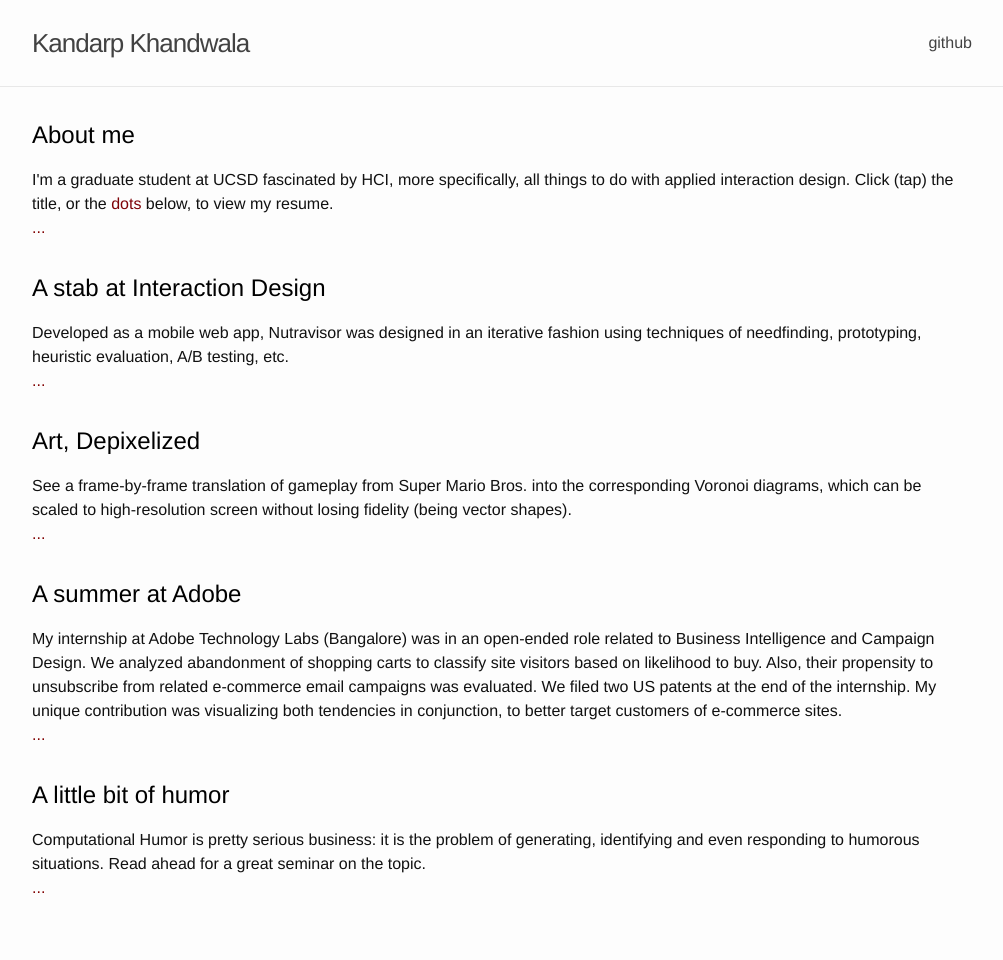
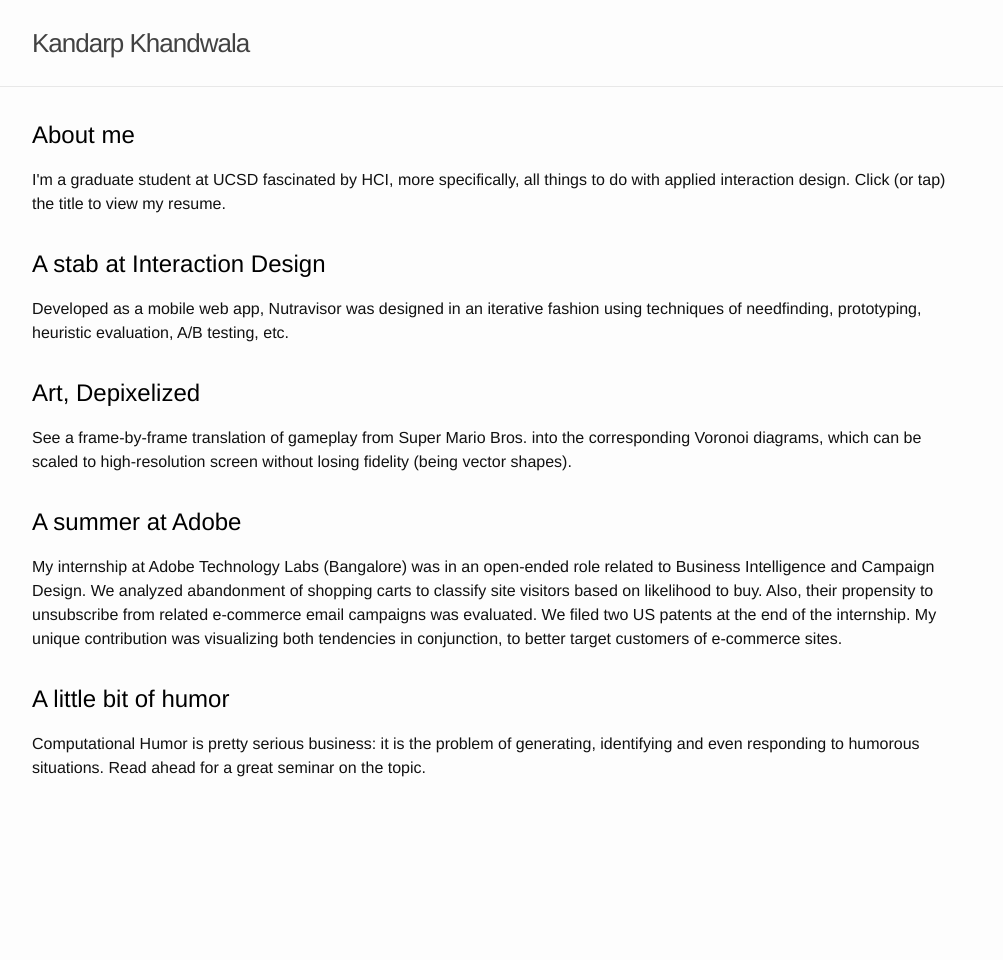
Before and after one commit to kandarpksk/kandarpksk.github.io, a Jekyll site: the page built from index.html, in a window 1280 px wide. Shown: the whole page, without its empty margins (138-1141 px from the left). Built offline with Jekyll 4.4.1, drawn with Linux system fonts in a browser that asks for light colours; after the commit the page ends 900 px from its top, so only the background shows below that.

Commit message:
chartjunk

```diff
--- a/_includes/header.html
+++ b/_includes/header.html
@@ -12,15 +12,6 @@
           <path fill="#424242" d="M18,13.516C18,14.335,17.335,15,16.516,15H1.484C0.665,15,0,14.335,0,13.516l0,0 c0-0.82,0.665-1.484,1.484-1.484h15.031C17.335,12.031,18,12.696,18,13.516L18,13.516z"/>
         </svg>
       </a>
-
-      <div class="trigger">
-        <!-- {% for my_page in site.pages %}
-          {% if my_page.title %}
-          <a class="page-link" href="{{ my_page.url | prepend: site.baseurl }}" style="text-decoration: none;">{{ my_page.title }}</a>
-          {% endif %}
-        {% endfor %} -->
-        {% include icon-github.html username=site.github_username %}
-      </div>
     </nav>
 
   </div>
--- a/_posts/2014-06-30-seminar.markdown
+++ b/_posts/2014-06-30-seminar.markdown
@@ -13,4 +13,4 @@ Contact me at ``<my first name> <my initials (hint: middle initial S)>`` at Goog
 <iframe src="https://drive.google.com/file/d/0ByQtLx_3RS9-b1ZMOTAwYkU1Z3M/preview" width="95%" height="500"></iframe>
 
 <br/>
-<div align="justify"><sup>1</sup> This was presented as a seminar for an Artificial Intelligence course, in a team of three in my junior year. It was well received, with Professor Bhattacharya (now Director, IIT Patna) commenting, <i>"Foundation, technique, recent advances - all aspects were dealt with with aplomb and insight. A model seminar, no doubt."</i></div>
+<div align="justify"><sup>1</sup> This was presented as a seminar for an Artificial Intelligence course, in a team of three during my junior year. It was well received, with Professor Bhattacharya (now Director, IIT Patna) commenting, <i>"Foundation, technique, recent advances - all aspects were dealt with with aplomb and insight. A model seminar, no doubt."</i></div>
--- a/_posts/2093-08-14-about.markdown
+++ b/_posts/2093-08-14-about.markdown
@@ -2,7 +2,7 @@
 title: "About me"
 layout: page
 permalink: /about
-excerpt: I'm a graduate student at UCSD fascinated by HCI, more specifically, all things to do with applied interaction design. Click (tap) the title, or the <span style="color:#7e0308">dots</span> below, to view my resume.<br/>
+excerpt: I'm a graduate student at UCSD fascinated by HCI, more specifically, all things to do with applied interaction design. Click (or tap) the title to view my resume.<br/>
 ---
 [//]: # (Hack to avoid previewing the PDF!)
 I'm a graduate student at UCSD fascinated by HCI, more specifically, interaction design and information visualization. Download my resume [here](https://drive.google.com/file/d/0ByQtLx_3RS9-UXRTempLQXB5TEk/view?usp=sharing) (last updated: October 2016).<br/>
--- a/index.html
+++ b/index.html
@@ -17,7 +17,6 @@ layout: default
 
         <div class="entry">
           {{ post.excerpt }}
-          <a class="read-more" href="{{ site.baseurl }}{{ post.url }}" style="text-decoration:none; color:maroon;">...</a>
         </div>
       </li>
     {% endfor %}
```
Also changed, not shown: _posts/2014-07-14-viz.markdown (+4 -10 lines).
